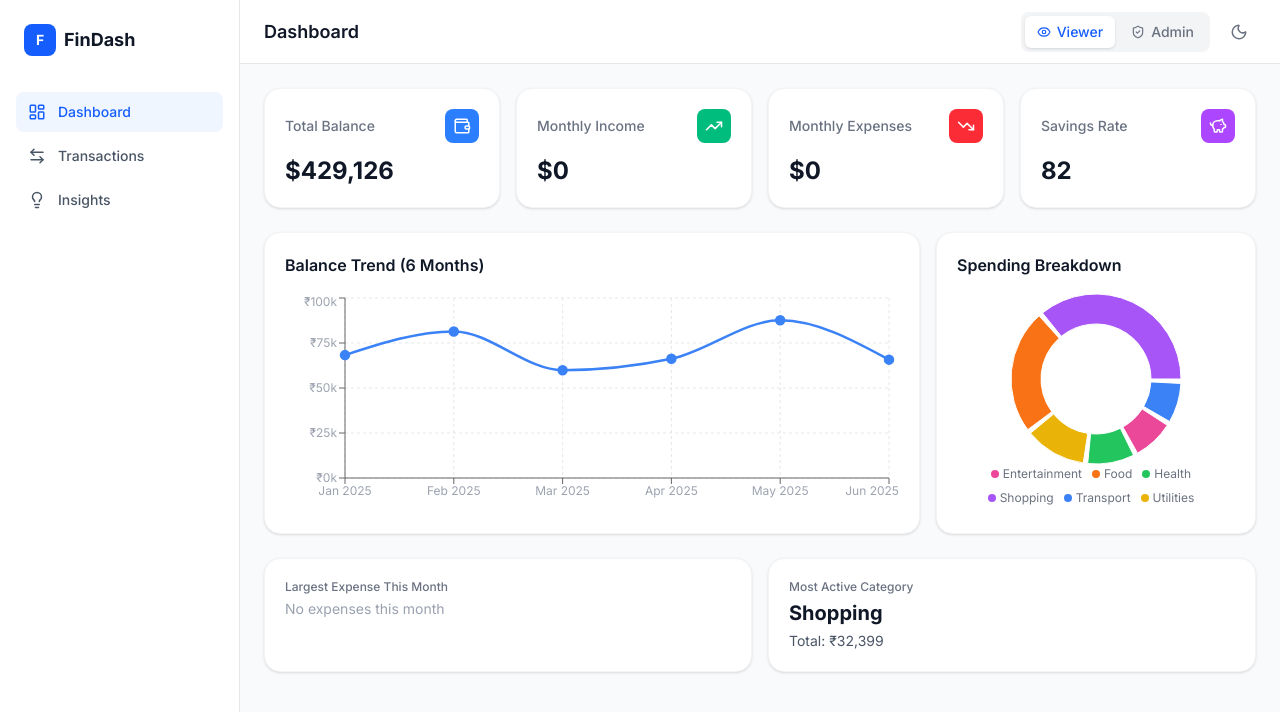
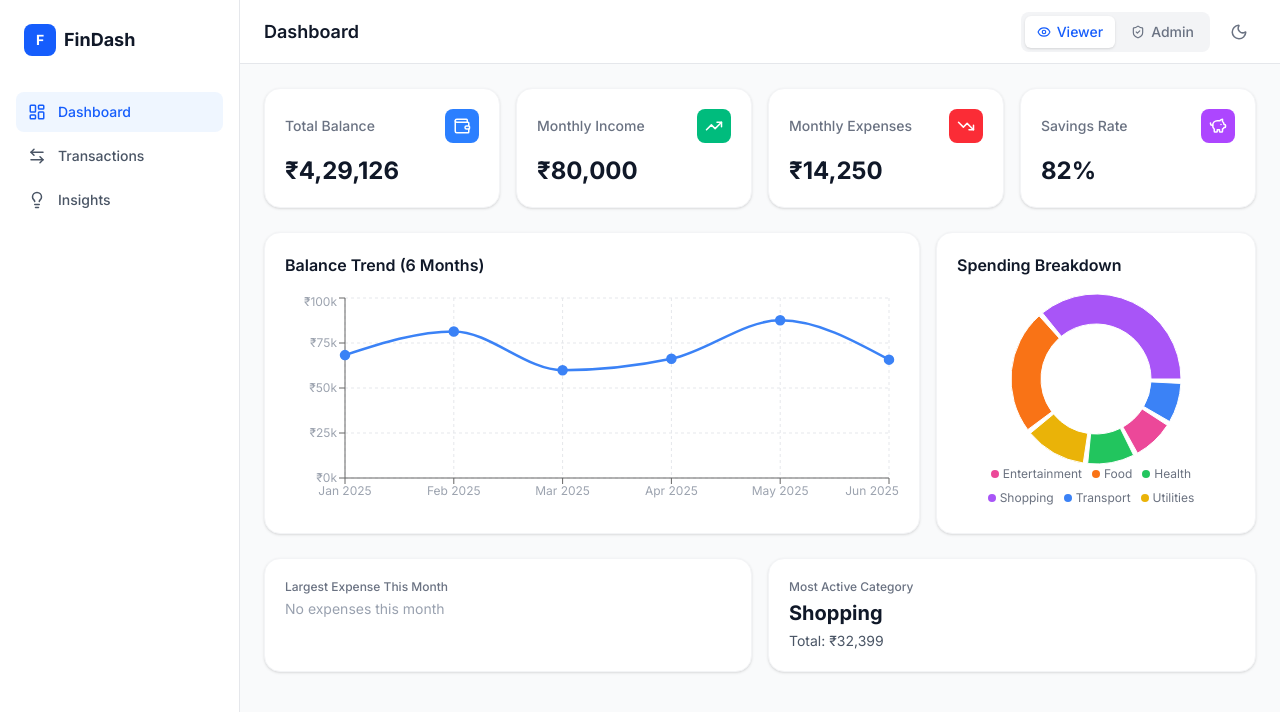
Before and after one commit to hemaharshini-dev/Financial-Dashboard, a React (Vite) app in the folder financial-dashboard/: page / in a window 1280 px wide. Shown: the top 712 px of the page. Built offline with nearby package versions, Linux system fonts and the light colour scheme.

Commit message:
Resolved few currency format issue

```diff
--- a/financial-dashboard/index.html
+++ b/financial-dashboard/index.html
@@ -6,6 +6,13 @@
     <meta name="viewport" content="width=device-width, initial-scale=1.0" />
     <meta name="description" content="FinDash — Personal Finance Dashboard" />
     <title>FinDash — Financial Dashboard</title>
+    <script>
+      try {
+        if (JSON.parse(localStorage.getItem('fd_dark'))) {
+          document.documentElement.classList.add('dark');
+        }
+      } catch (e) {}
+    </script>
     <link rel="preconnect" href="https://fonts.googleapis.com" />
     <link rel="preconnect" href="https://fonts.gstatic.com" crossorigin />
     <link href="https://fonts.googleapis.com/css2?family=Inter:wght@400;500;600;700&display=swap" rel="stylesheet" />
--- a/financial-dashboard/src/components/dashboard/SummaryCards.jsx
+++ b/financial-dashboard/src/components/dashboard/SummaryCards.jsx
@@ -4,7 +4,6 @@ import { Wallet, TrendingUp, TrendingDown, PiggyBank } from 'lucide-react';
 import { useTransactionStore } from '../../store/useTransactionStore';
 import { useInsights } from '../../hooks/useInsights';
 import { formatCurrency } from '../../utils/formatCurrency';
-import { format } from 'date-fns';
 
 function useCountUp(target, duration = 1200) {
   const [value, setValue] = useState(0);
@@ -21,7 +20,7 @@ function useCountUp(target, duration = 1200) {
   return value;
 }
 
-function SummaryCard({ title, value, icon: Icon, color, prefix = '$' }) {
+function SummaryCard({ title, value, icon: Icon, color, isCurrency = true, suffix = '' }) {
   const animated = useCountUp(value);
   return (
     <motion.div
@@ -37,7 +36,7 @@ function SummaryCard({ title, value, icon: Icon, color, prefix = '$' }) {
         </div>
       </div>
       <p className="text-2xl font-bold text-gray-900 dark:text-white">
-        {prefix}{animated.toLocaleString()}
+        {isCurrency ? formatCurrency(animated) : `${animated.toLocaleString('en-IN')}${suffix}`}
       </p>
     </motion.div>
   );
@@ -45,8 +44,8 @@ function SummaryCard({ title, value, icon: Icon, color, prefix = '$' }) {
 
 export default function SummaryCards() {
   const { transactions } = useTransactionStore();
-  const { savingsRate } = useInsights();
-  const thisMonth = format(new Date(), 'yyyy-MM');
+  const { savingsRate, latestMonth } = useInsights();
+  const thisMonth = latestMonth || format(new Date(), 'yyyy-MM');
 
   const totalBalance = transactions.reduce((s, t) => t.type === 'income' ? s + t.amount : s - t.amount, 0);
   const monthlyIncome = transactions.filter((t) => t.type === 'income' && t.date.startsWith(thisMonth)).reduce((s, t) => s + t.amount, 0);
@@ -57,7 +56,7 @@ export default function SummaryCards() {
       <SummaryCard title="Total Balance" value={Math.abs(totalBalance)} icon={Wallet} color="bg-blue-500" />
       <SummaryCard title="Monthly Income" value={monthlyIncome} icon={TrendingUp} color="bg-emerald-500" />
       <SummaryCard title="Monthly Expenses" value={monthlyExpenses} icon={TrendingDown} color="bg-red-500" />
-      <SummaryCard title="Savings Rate" value={savingsRate} icon={PiggyBank} color="bg-purple-500" prefix="" />
+      <SummaryCard title="Savings Rate" value={savingsRate} icon={PiggyBank} color="bg-purple-500" isCurrency={false} suffix="%" />
     </div>
   );
 }
--- a/financial-dashboard/src/index.css
+++ b/financial-dashboard/src/index.css
@@ -1,4 +1,6 @@
 @import "tailwindcss";
+
+@variant dark (&:where(.dark, .dark *));
 
 @layer base {
   * { box-sizing: border-box; }
```
